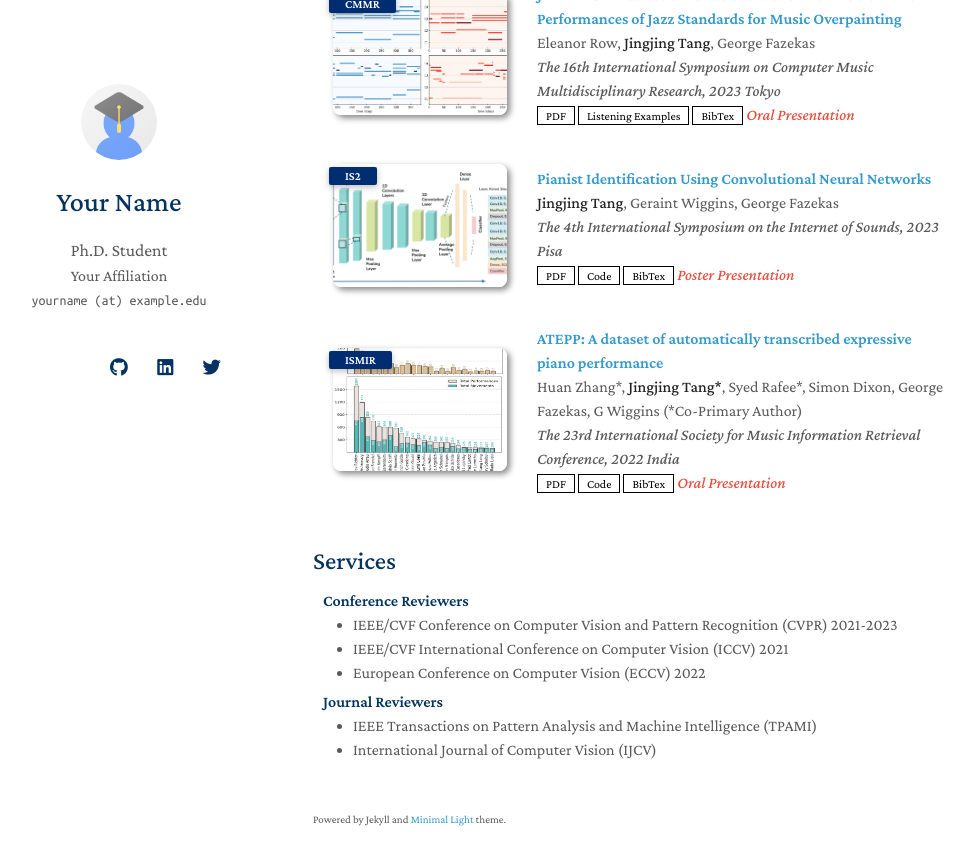
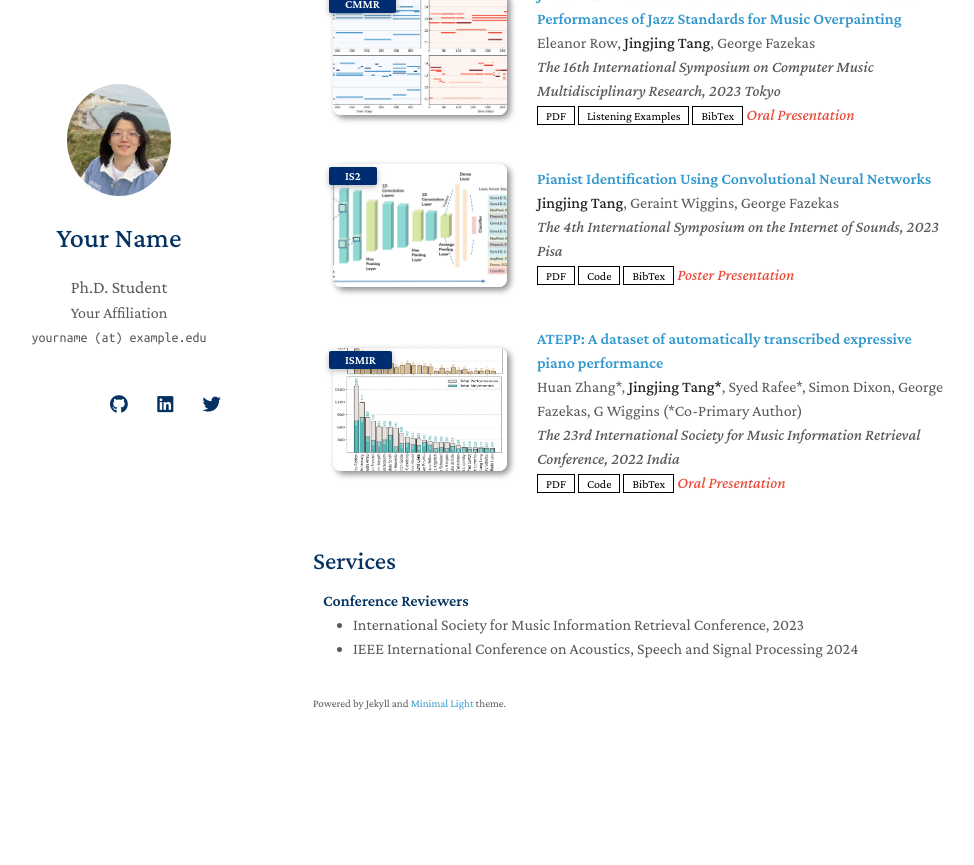
Before and after one commit to tangjjbetsy/ATEPP, a Jekyll site: the page built from index.md, in a window 1280 px wide and 900 px high, scrolled down 948 px. Shown: the top 865 px of the window, without its empty margins (157-1131 px from the left). Built offline with Jekyll 4.4.1, drawn with Linux system fonts in a browser that asks for light colours; nearby versions of some CDN libraries; a style sheet for code colours, icons or effects is not loaded; our own code applies the rules of GitHub Pages for plain Markdown files; after the commit the page ends 1732 px from its top, so only the background shows below that.

Commit message:
UPDATE:2023.11.15

```diff
--- a/_includes/services.md
+++ b/_includes/services.md
@@ -3,14 +3,6 @@
 <h4 style="margin:0 10px 0;">Conference Reviewers</h4>
 
 <ul style="margin:0 0 5px;">
-  <li><a href="http://cvpr2023.thecvf.com/"><autocolor>IEEE/CVF Conference on Computer Vision and Pattern Recognition (CVPR) 2021-2023</autocolor></a></li>
-  <li><a href="http://iccv2021.thecvf.com/"><autocolor>IEEE/CVF International Conference on Computer Vision (ICCV) 2021</autocolor></a></li>
-  <li><a href="https://eccv2022.ecva.net/"><autocolor>European Conference on Computer Vision (ECCV) 2022</autocolor></a></li>
+  <li><a href="https://ismir2023.ismir.net/"><autocolor>International Society for Music Information Retrieval Conference, 2023</autocolor></a></li>
+  <li><a href="https://2024.ieeeicassp.org/"><autocolor>IEEE International Conference on Acoustics, Speech and Signal Processing 2024</autocolor></a></li>
 </ul>
-
-<h4 style="margin:0 10px 0;">Journal Reviewers</h4>
-
-<ul style="margin:0 0 20px;">
-  <li><a href="https://www.computer.org/csdl/journal/tp"><autocolor>IEEE Transactions on Pattern Analysis and Machine Intelligence (TPAMI)</autocolor></a></li>
-  <li><a href="https://www.springer.com/journal/11263"><autocolor>International Journal of Computer Vision (IJCV)</autocolor></a></li>
-</ul>
```
Also changed, not shown: assets/img/avatar.png, assets/img/favicon-dark.png, assets/img/favicon.png, 1 other file.
